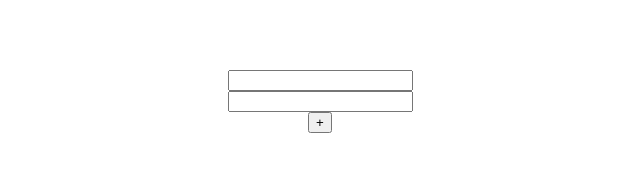
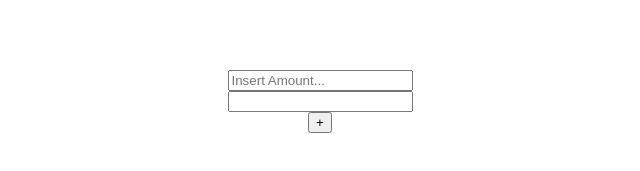
Before and after one commit to suntwalriya/Hack-fest2021, a plain HTML site: page ExpenseCalculator/index.html in a window 1280 px wide. Shown: the part 299-470 px from the top of the page, 320-960 px from the left. Drawn offline with Linux system fonts and the light colour scheme.

Commit message:
Update index.html
-Added comments for clarification
-Added placeholders in form for clarification

```diff
--- a/ExpenseCalculator/index.html
+++ b/ExpenseCalculator/index.html
@@ -1,17 +1,20 @@
 <!DOCTYPE html>
 <html lang="en">
   <head>
+    <!-- Meta Data -->
     <meta charset="UTF-8" />
     <meta name="viewport" content="width=device-width, initial-scale=1.0" />
     <title>Personal Expense</title>
+    <!-- CSS Stylesheet Links -->
     <link rel="stylesheet" href="./css/style.css" />
   </head>
   <body>
     <h1 id="headingAmount"></h1>
-    <input type="text" id="inputAmount" />
-    <input type="text" id="inputDesc" />
+    <input type="text" id="inputAmount" placeholder="Insert Amount..."/>
+    <input type="text" id="inputDesc placeholder="Insert Desc..."" />
     <button id="btn">+</button>
     <div id="expenseTable"></div>
+    <!-- JS Scripts -->
     <script src="./js/index.js" />
   </body>
 </html>
```
